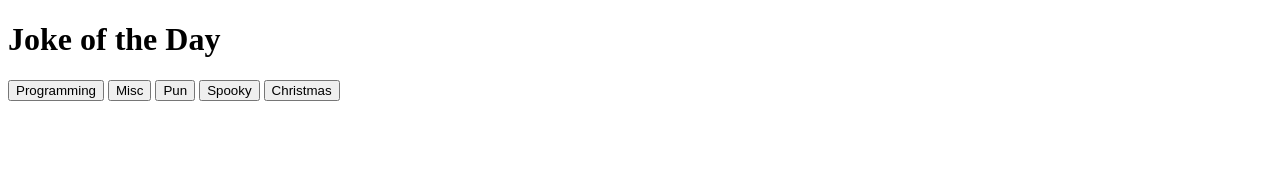
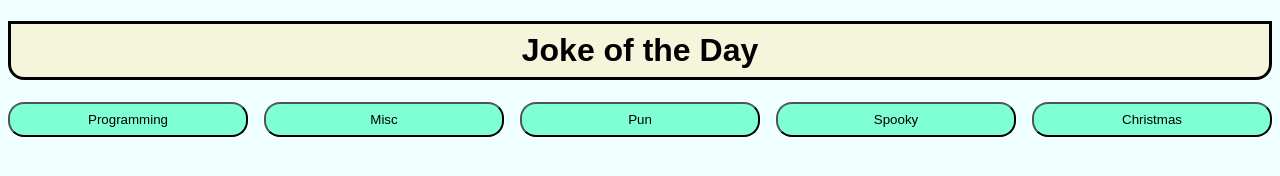
Before and after one commit to HarkiratDhill/crpg-218-assignment-4, a plain HTML site: page index.html in a window 1280 px wide. Drawn offline with Linux system fonts and the light colour scheme; no server answers.

Commit message:
Fixed Minor Errors/Add CSS
I changed the data.setup and data.delivery for the initial  joke that appears on the code and added some CSS to make it easier to click a different joke

```diff
--- a/index.html
+++ b/index.html
@@ -4,15 +4,18 @@
     <meta charset="UTF-8">
     <meta name="viewport" content="width=device-width, initial-scale=1.0">
     <title>Random Joke Generator</title>
+    <link rel="stylesheet" href="style.css">
 </head>
 <body>
     <h1 id="title">Joke of the Day</h1>
     <p id="joke"></p>
+    <section>
     <button onclick ="fetchJoke('Programming')">Programming</button>
     <button onclick="fetchJoke('Misc')">Misc</button>
     <button onclick="fetchJoke('Pun')">Pun</button>
     <button onclick="fetchJoke('Spooky')">Spooky</button>
     <button onclick="fetchJoke('Christmas')">Christmas</button>
+    </section>
     <script src="joke.js"></script>
 </body>
 </html>
--- a/joke.js
+++ b/joke.js
@@ -9,7 +9,7 @@
     } else if (data.type === "twopart") {
       console.log(data.setup);
       console.log(data.delivery);
-      joke.textContent = data.setup + " ... " + data.delivery;
+      joke.textContent = `${data.setup} ... ${data.delivery}`;
     }
   })
 
--- /dev/null
+++ b/style.css
@@ -0,0 +1,32 @@
+*{
+    box-sizing: border-box;
+}
+
+body{
+    font-family: sans-serif;
+    background: azure;
+    text-align: center;
+}
+
+section{
+    display: flex;
+    justify-content: space-around;
+    gap: 1rem;
+}
+
+#title{
+    background-color: beige;
+    padding: 0.5rem;
+    border: 3px solid black;
+    border-radius: 0 0 1rem 1rem;
+}
+button{
+    width: 100%;
+    padding: 0.5rem;
+    background-color: aquamarine;
+    border-radius: 1rem;
+}
+
+button:hover{
+    background-color: aqua;
+}
```
